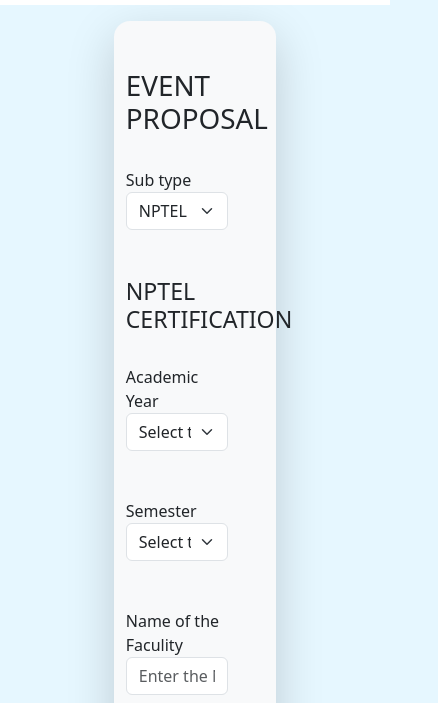
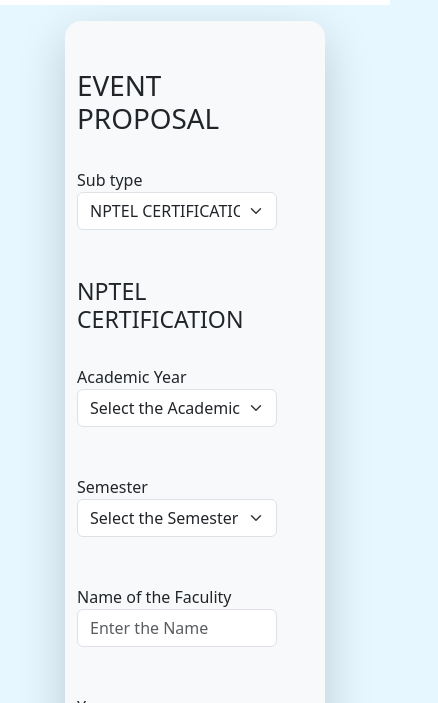
Before and after one commit to jothinathan423/sestapage, a plain HTML site: page index.html in a window 390 px wide. Shown: the part 141-844 px from the top of the page, 438 px wide, since content can reach past the window. Drawn offline with nearby package versions, Linux system fonts and the light colour scheme.

Commit message:
Update index.html

```diff
--- a/index.html
+++ b/index.html
@@ -45,7 +45,7 @@
 
 
 
-    <div class="container align-self-center pt-5 pe-5 pb-5 bg-light col-xxl-5 col-xl-6 col-lg-7 col-md-8 my-3  rounded-4 col-5 shadow-lg " style="background-color: white;">
+    <div class="container align-self-center pt-5 col-8 pe-5 pb-5 bg-light col-xxl-5 col-xl-6 col-lg-7 col-md-8 my-3  rounded-4 col-5 shadow-lg " style="background-color: white;">
     <h1 >EVENT PROPOSAL</h1>
     <br>
     <label for="">Sub type</label><BR>
```
